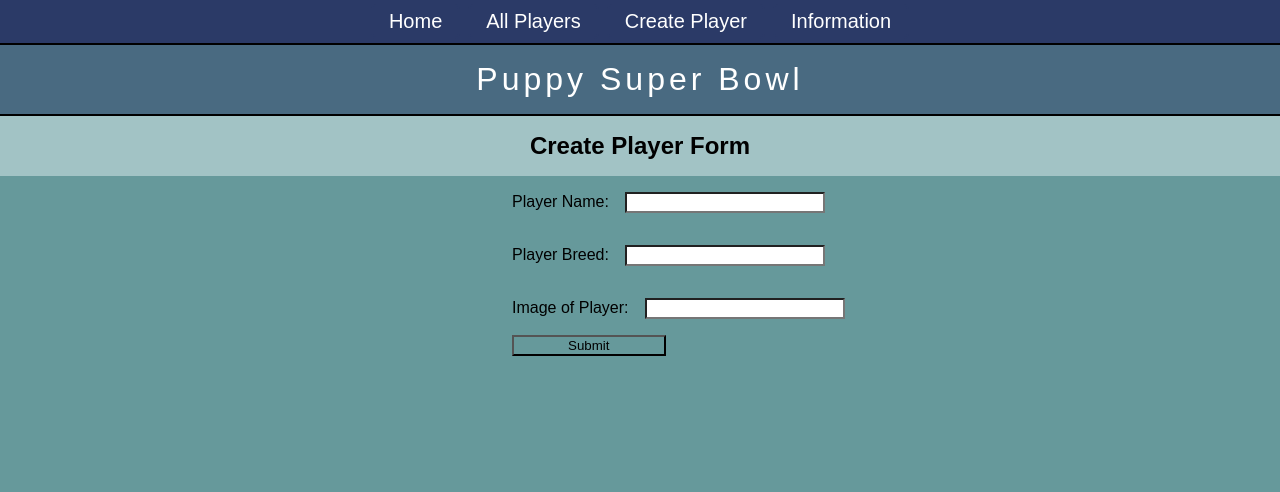
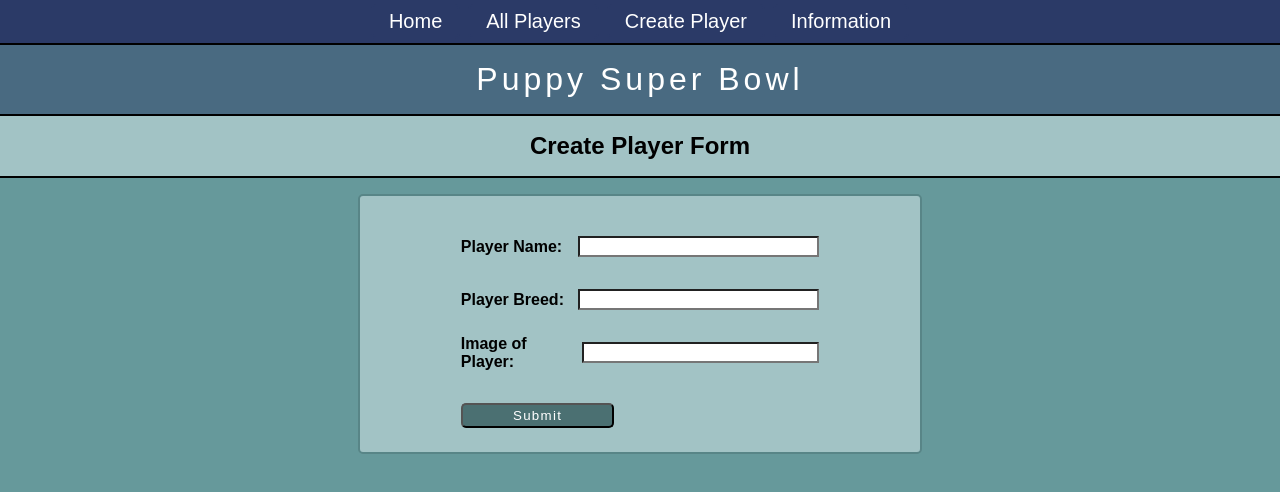
Before and after one commit to kiannadalton/React-PuppySuperBowl, a React (Vite) app in the folder Puppy-Super-Bowl/: page /createplayer in a window 1280 px wide. Shown: the top 492 px of the page. Built offline with nearby package versions, Linux system fonts and the light colour scheme.

Commit message:
Completed the CreatePlayer styling.

```diff
--- a/Puppy-Super-Bowl/src/App.css
+++ b/Puppy-Super-Bowl/src/App.css
@@ -105,9 +105,9 @@ h2 {
   background-color: rgb(162, 195, 197);
 }
 
-.playersCard h3, h4 {
-    background-color: rgb(162, 195, 197);
-
+.playersCard h3,
+h4 {
+  background-color: rgb(162, 195, 197);
 }
 
 .playersCard img {
@@ -118,19 +118,19 @@ h2 {
 }
 
 .playersCard button {
-  margin: .25rem;
-  padding: .2rem .8rem;
+  margin: 0.25rem;
+  padding: 0.2rem 0.8rem;
   border-radius: 5px;
   font-weight: 200;
   background-color: rgb(75, 112, 114);
   color: white;
-  letter-spacing: .08rem;
+  letter-spacing: 0.08rem;
 }
 
 .playersCard button:hover {
   background-color: rgb(37, 54, 55);
   color: white;
-  transition: .8s;
+  transition: 0.8s;
 }
 
 .searchBar {
@@ -154,21 +154,57 @@ form {
 }
 
 form label {
-  margin-left: 25%;
+  margin: 0rem 15%;
 }
 
 form input {
-  margin: 1rem;
-  width: 50%;
+  margin: 1rem 0rem;
+  width: 65%;
   background-color: white;
-}
-form button {
-  width: 30%;
-  margin-left: 25%;
 }
 
 .createP {
   display: flex;
   justify-content: center;
   font-weight: bolder;
+  padding-top: 1rem;
 }
+
+#createTitle {
+  border-bottom: 2px solid black;
+}
+
+.createForm {
+  border-radius: 5px;
+  border: solid 2px rgb(88, 133, 135);
+  background-color: rgb(162, 195, 197);
+  padding: 1.5rem;
+  margin-top: 1rem;
+}
+
+label {
+    background-color: rgb(162, 195, 197);
+    font-weight: bold;
+    /* keeps label and input spacing even */
+    display: flex;
+    justify-content: space-between;
+    align-items: center;
+}
+
+.createForm button {
+  width: 30%;
+  padding: 0.2rem 0.8rem;
+  border-radius: 5px;
+  font-weight: 200;
+  background-color: rgb(75, 112, 114);
+  color: white;
+  letter-spacing: 0.08rem;
+  margin-top: 1.5rem;
+  margin-left: 15%;
+}
+
+.createForm button:hover {
+  background-color: rgb(37, 54, 55);
+  color: white;
+  transition: 0.8s;
+}
--- a/Puppy-Super-Bowl/src/components/CreatePlayer.jsx
+++ b/Puppy-Super-Bowl/src/components/CreatePlayer.jsx
@@ -42,11 +42,11 @@ export default function CreatePlayer() {
 
   return (
     <div>
-      <h2>Create Player Form</h2>
+      <h2 id="createTitle">Create Player Form</h2>
       {error && <p className="createP">{error}</p>}
       {message && <p className="createP">{message}</p>}
 
-      <form onSubmit={handleSubmit}>
+      <form className="createForm" onSubmit={handleSubmit}>
         <label>
           Player Name:
           <input
```
